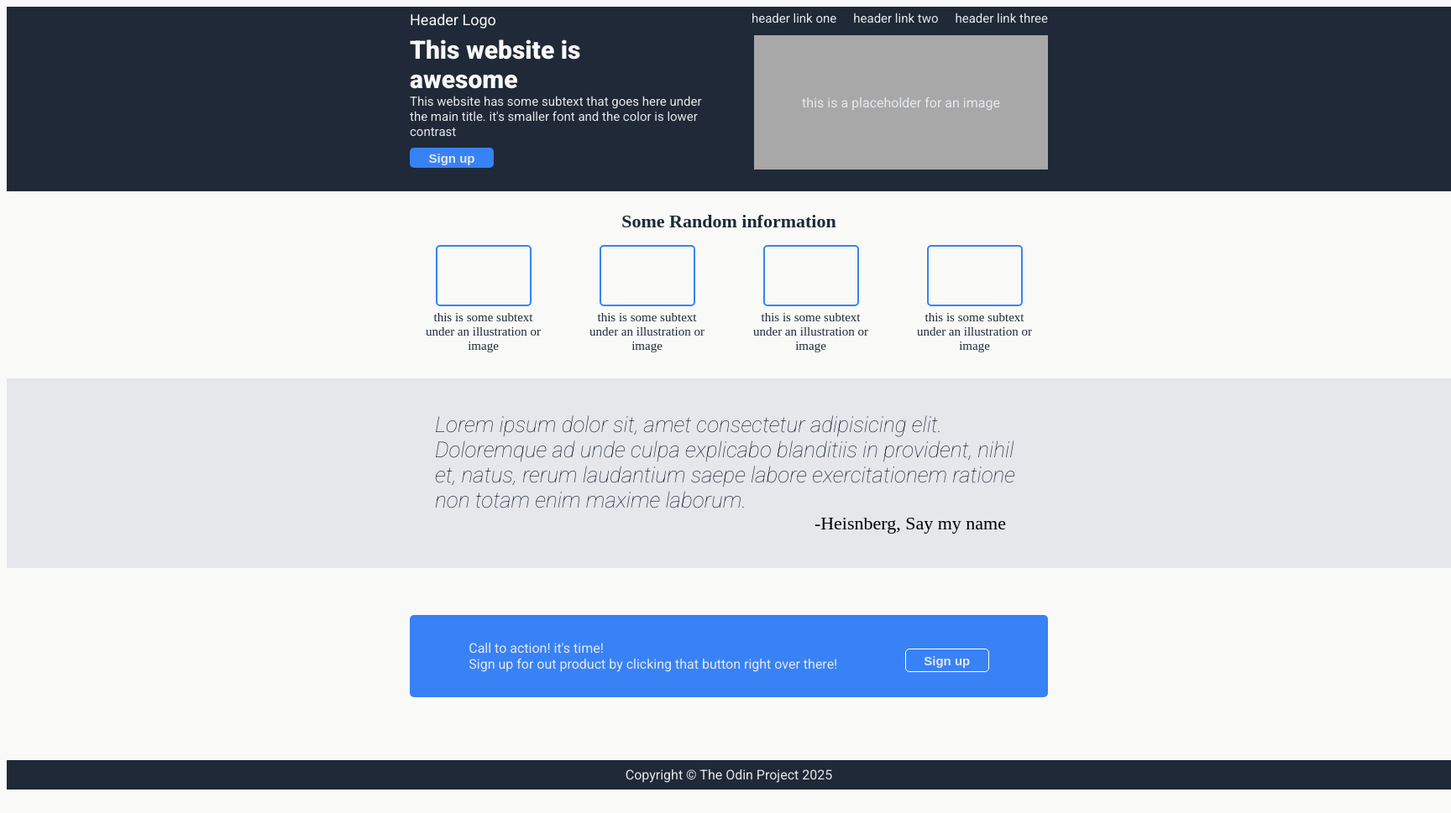
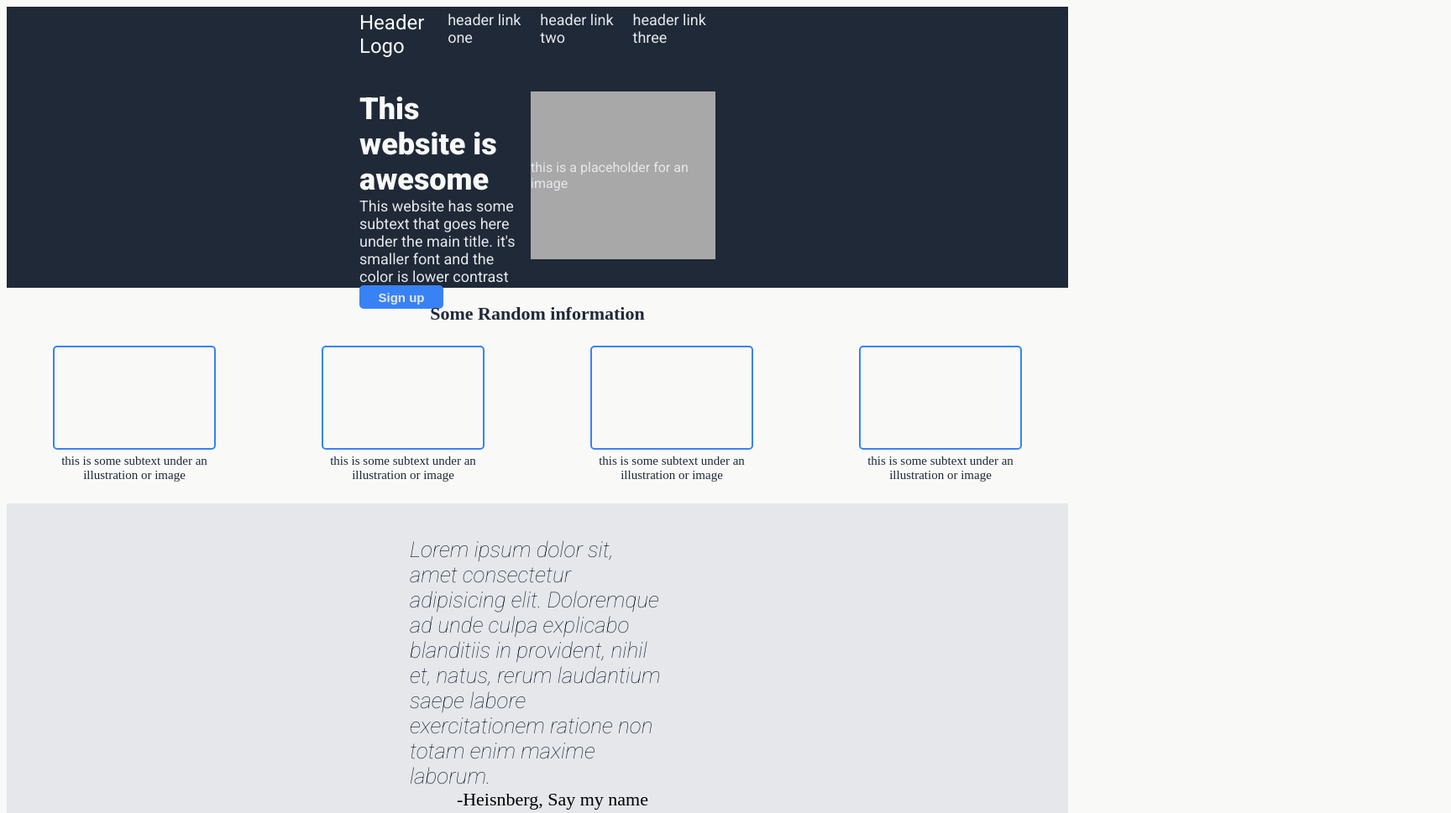
Before and after one commit to SuperMo0/service-design-blue, a plain HTML site: page index.html in a window 1280 px wide. Shown: the top 969 px of the page at 84% size, 1728 px wide, since content can reach past the window. Drawn offline with Linux system fonts and the light colour scheme.

Commit message:
fix squeezed content

```diff
--- a/style.css
+++ b/style.css
@@ -1,18 +1,12 @@
 body {
-    display: flex;
     background-color: #F9FAF8;
-    flex-wrap: wrap;
-    height: 933px;
-    /* gap: 23px; */
-    flex-direction: column;
 }
 
 .header {
     background-color: #1F2937;
-    height: 210px;
-    padding: 5px 480px;
+    height: 325px;
+    padding: 5px 420px;
     margin-bottom: 18px;
-    /* flex-grow: 1; */
 }
 
 .links {
@@ -22,23 +16,23 @@ body {
 
 .top-bar {
     display: flex;
-    justify-content: space-between;
+    justify-content: space-between
 }
 
 .link,
 .description {
-    font-size: 15px;
+    font-size: 18px;
 }
 
 .intro {
-    margin-top: 8px;
+    margin-top: 40px;
     display: flex;
     justify-content: space-between;
 }
 
 .image-holder {
-    width: 350px;
-    height: 160px;
+    width: 388px;
+    height: 200px;
     background-color: rgb(168, 168, 168);
     display: flex;
     justify-content: center;
@@ -63,46 +57,48 @@ body {
 }
 
 .statement {
-    font-size: 30px;
+    font-size: 36px;
     color: #F9FAF8;
     font-weight: 900;
 }
 
 .logo {
-    font-size: 18px;
+    font-size: 24px;
     color: #F9FAF8;
 }
 
 .intro-button {
     width: 100px;
-    height: 24px;
+    height: 28px;
     background-color: #3882F6;
     border: 0cm;
     border-radius: 5px;
     color: #E5E7EB;
     font-weight: 900;
     font-size: 15px;
-    margin-top: 10px;
+    margin-top: auto;
     cursor: pointer;
 }
 
 .hero {
     width: 360px;
+    display: flex;
+    flex-direction: column;
 }
 
 .card-container {
 
-    padding: 5px 480px;
+    /* padding: 5px 480px; */
     height: 320;
     display: flex;
     flex-direction: column;
     align-items: center;
-    gap: 15px;
+    gap: 25px;
     margin-bottom: 25px;
 }
 
 .card {
-    width: 145px;
+    width: 200px;
     display: flex;
     flex-direction: column;
     align-items: center;
@@ -113,8 +109,8 @@ body {
 .figure {
     /* margin-left: 20px; */
 
-    width: 110px;
-    height: 69px;
+    width: 190px;
+    height: 120px;
     border: 2px solid #3882F6;
     border-radius: 5px;
 }
@@ -132,11 +128,11 @@ body {
 
 .cards {
     display: flex;
-    gap: 50px;
+    gap: 120px;
 }
 
 .quote-container {
-    /* flex-grow: 1; */
+
     margin-bottom: 25px;
     padding: 5px 480px;
     background-color: #E5E7EB;
```
